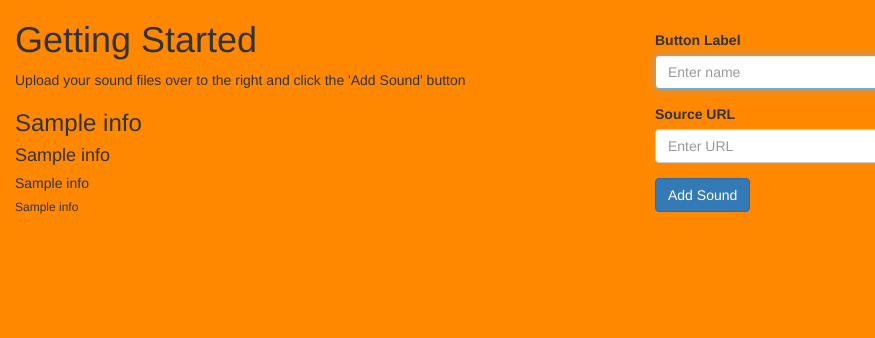
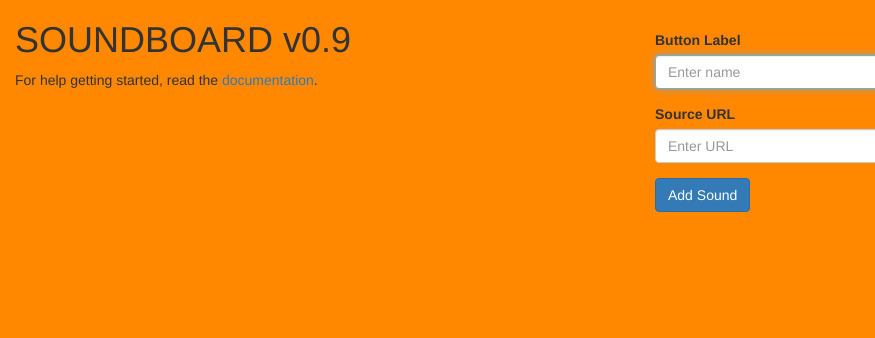
Before and after one commit to theshteves/soundboard, a website: page public/index.html in a window 1280 px wide. Shown: the full height of the page, 0-875 px from the left. Drawn offline with Linux system fonts and the light colour scheme.

Commit message:
Preparing 0.9 release (no code minification)

```diff
--- a/public/index.html
+++ b/public/index.html
@@ -19,12 +19,8 @@
     <div id="header" class="container-fluid row">
 
       <div class="col-md-6">
-	<h1>Getting Started</h1>
-	<p>Upload your sound files over to the right and click the 'Add Sound' button</p>
-	<h3>Sample info</h3>
-	<h4>Sample info</h4>
-	<h5>Sample info</h5>
-	<h6>Sample info</h6>
+	<h1>SOUNDBOARD v0.9</h1>
+	<p>For help getting started, read the <a href="https://github.com/theshteves/soundboard/wiki/Getting-Started">documentation</a>.</p>
       </div>
 
       <div class="col-md-6">
```
